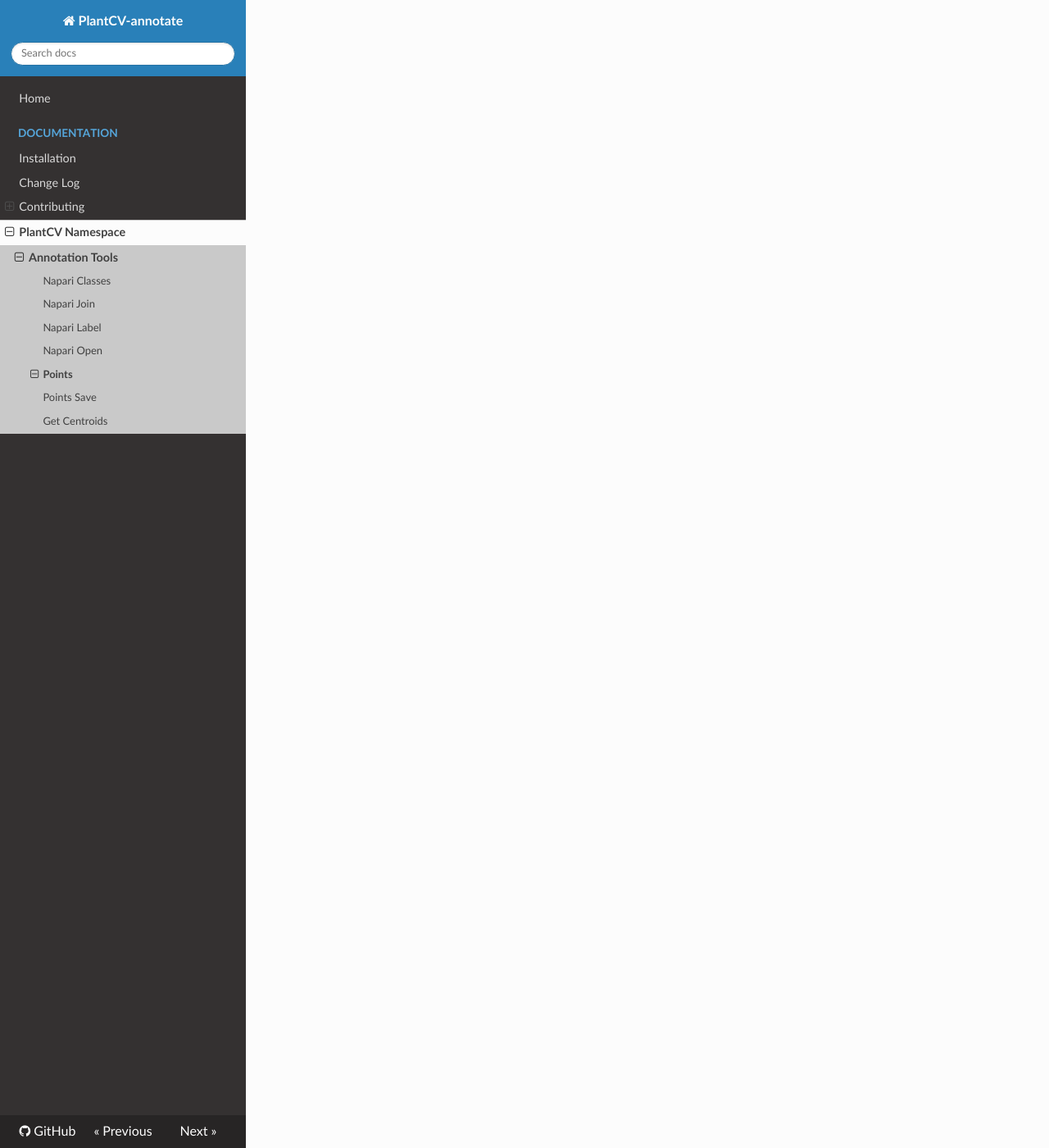
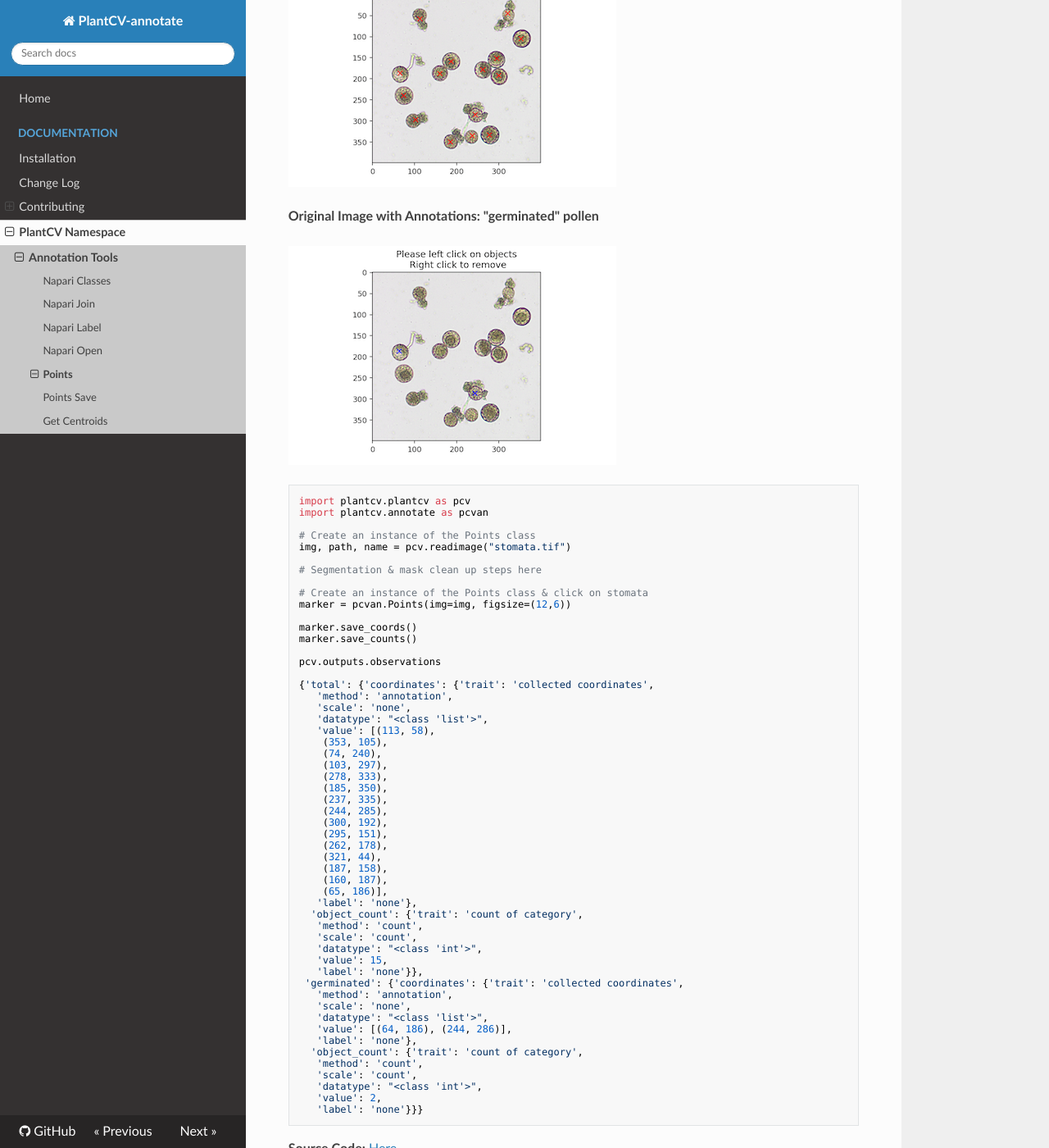
Before and after one commit to danforthcenter/plantcv-annotate, an MkDocs documentation site: the page built from docs/Points.md, in a window 1280 px wide and 1400 px high, scrolled down 1626 px. Shown: the whole window at 82% size. Built offline with MkDocs 1.6.1, drawn with Linux system fonts in a browser that asks for light colours; nearby versions of some CDN libraries; some of the changed text lies outside the part shown.

Commit message:
move content into the same doc page for style matching

````diff
--- a/docs/Points.md
+++ b/docs/Points.md
@@ -45,5 +45,83 @@
 
 ```
 
+**plantcv.annotate.Points.save_coords**()
+
+- **Context:**
+    - Once point annotations are collected, save the list of coordinates with their class label to Outputs and later saved out to file
+
+**plantcv.annotate.Points.save_counts**()
+
+- **Context:**
+    - Once point annotations are collected, save the dictionary of counts with their class label to Outputs and later saved out to file
+
+- **Example use:**
+    - Remove noise from a microscopy image that is otherwise difficult to filter out with traditional computer vision
+    techniques, and recover stomata that were filtered out during mask cleaning.
+
+**Original Image with Annotations: "total" pollen**
+
+![Screenshot](img/documentation_images/points_save/all_pollen.png)
+
+**Original Image with Annotations: "germinated" pollen**
+
+![Screenshot](img/documentation_images/points_save/germinated_pollen.png)
+
+```python
+import plantcv.plantcv as pcv
+import plantcv.annotate as pcvan
+
+# Create an instance of the Points class
+img, path, name = pcv.readimage("stomata.tif")
+
+# Segmentation & mask clean up steps here
+
+# Create an instance of the Points class & click on stomata
+marker = pcvan.Points(img=img, figsize=(12,6))
+
+marker.save_coords()
+marker.save_counts()
+
+pcv.outputs.observations
+
+{'total': {'coordinates': {'trait': 'collected coordinates',
+   'method': 'annotation',
+   'scale': 'none',
+   'datatype': "<class 'list'>",
+   'value': [(113, 58),
+    (353, 105),
+    (74, 240),
+    (103, 297),
+    (278, 333),
+    (185, 350),
+    (237, 335),
+    (244, 285),
+    (300, 192),
+    (295, 151),
+    (262, 178),
+    (321, 44),
+    (187, 158),
+    (160, 187),
+    (65, 186)],
+   'label': 'none'},
+  'object_count': {'trait': 'count of category',
+   'method': 'count',
+   'scale': 'count',
+   'datatype': "<class 'int'>",
+   'value': 15,
+   'label': 'none'}},
+ 'germinated': {'coordinates': {'trait': 'collected coordinates',
+   'method': 'annotation',
+   'scale': 'none',
+   'datatype': "<class 'list'>",
+   'value': [(64, 186), (244, 286)],
+   'label': 'none'},
+  'object_count': {'trait': 'count of category',
+   'method': 'count',
+   'scale': 'count',
+   'datatype': "<class 'int'>",
+   'value': 2,
+   'label': 'none'}}}
+```
 
 **Source Code:** [Here](https://github.com/danforthcenter/plantcv-annotate/blob/main/plantcv/annoate/classes.py)
````
